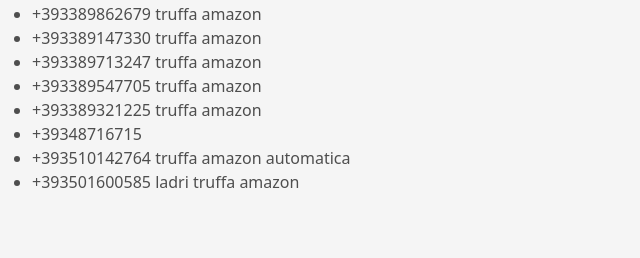
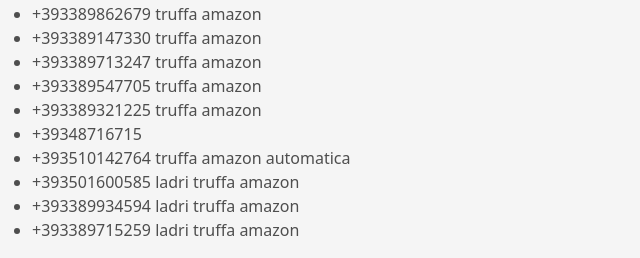
Before and after one commit to simon387/simonecelia.it, a PHP site: page /shame.php in a window 1280 px wide. Shown: the part 1174-1432 px from the top of the page, without its empty margins (0-640 px from the left). Before the commit the page ends 1362 px from the top, so only its background shows below. Run offline with PHP 8.4, Linux system fonts and the light colour scheme.

Commit message:
dioporcodio

```diff
--- a/shame.php
+++ b/shame.php
@@ -59,6 +59,8 @@
 	<li>+39348716715</li>
 	<li>+393510142764 truffa amazon automatica</li>
 	<li>+393501600585 ladri truffa amazon</li>
+	<li>+393389934594 ladri truffa amazon</li>
+	<li>+393389715259 ladri truffa amazon</li>
 </ul>
 </body>
 </html>
```
